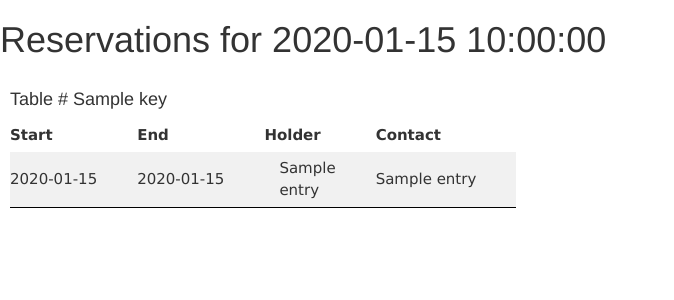
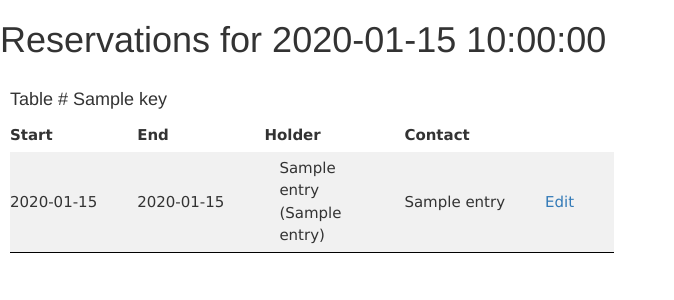
Before and after one commit to kamikaz1k/chez_dandangi, a Flask app: template templates/list_reservations.html in a window 1280 px wide. Shown: the top 300 px of the page, without its empty margins (0-674 px from the left). Run offline with Flask 2, Linux system fonts and the light colour scheme; the template is opened without the code that fills it: most values are stand-ins (such as "Sample title", 1, 10 or a date in 2020); parts of the project's set-up code (start-up, migrations or seed data) failed here and were passed over; some libraries are stand-ins or nearby versions.

Commit message:
Added party size info, and added new reservation hyperlinks

```diff
--- a/templates/list_reservations.html
+++ b/templates/list_reservations.html
@@ -19,7 +19,7 @@
         }
         td:nth-child(3) {
             padding-left: 15px;
-            width: 100px;
+            width: 140px;
         }
         td, th {
             padding-right: 40px;
@@ -42,6 +42,7 @@
                 <th>End</th>
                 <th>Holder</th>
                 <th>Contact</th>
+                <th></th>
             </tr>
             {% for entry in reservations %}
             <tr>
@@ -49,11 +50,14 @@
                 <!-- <td>{{ entry[1] }}</td> -->
                 <td>{{ entry[2].strftime("%H:%M") }}</td>
                 <td>{{ entry[3].strftime("%H:%M")  }}</td>
-                <td>{{ entry[4] }}</td>
+                <td>{{ entry[4] }} {% if entry[6] %} {{ " (" + entry[6].__str__() + ")" }} {% endif %} </td>
                 <td>{{ entry[5] }}</td>
+                {% if entry[4] %}
+                <td><a href="{{ '/showReservationPage/' + entry[2].strftime("%m/%d/%Y/%H/%M") + '/' + key }}">Edit</a></td>
+                {% else %}
+                <td><a href="{{ '/showReservationPage/' + entry[2].strftime("%m/%d/%Y/%H/%M") + '/' + key }}">New</a></td>
+                {% endif %}
             </tr>
-            {% else %}
-            <tr><td colspan="4">Reservations missing...</td></tr>
             {% endfor %}
         </table>
     </div>
```
